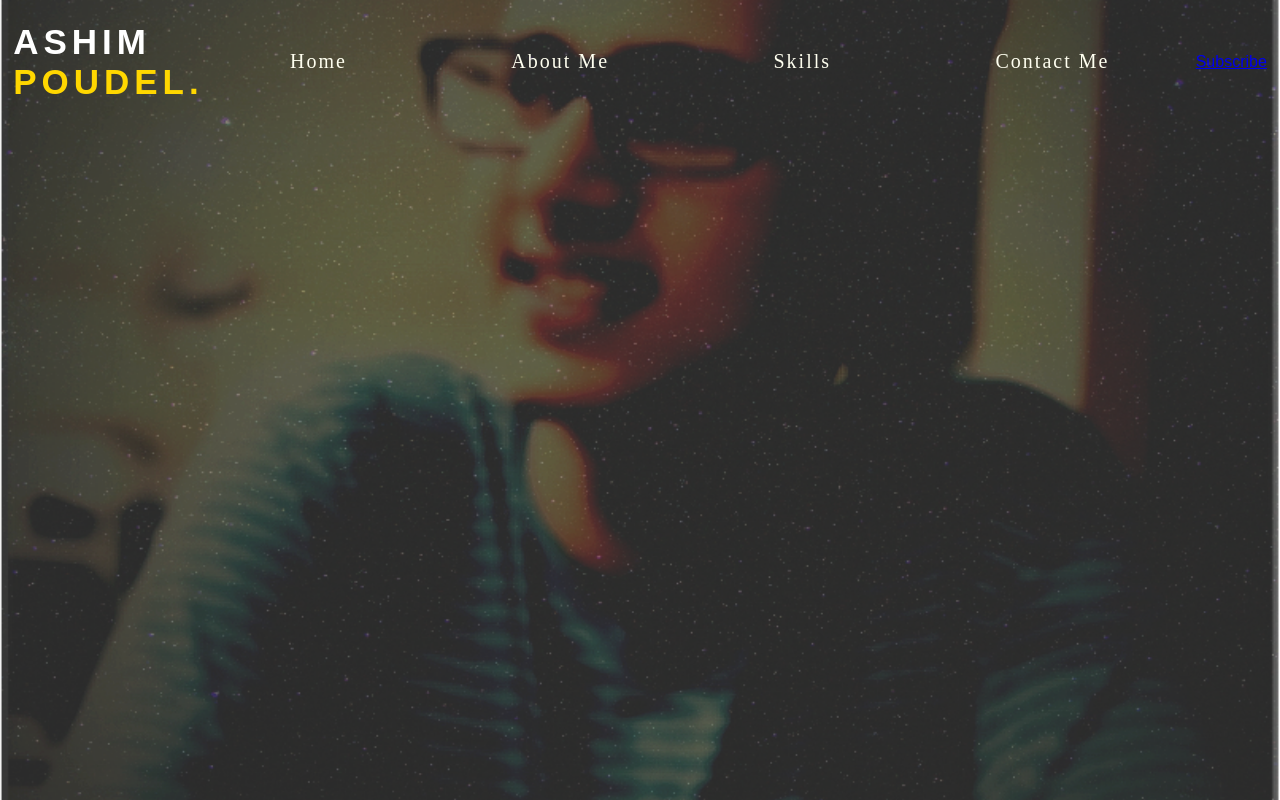
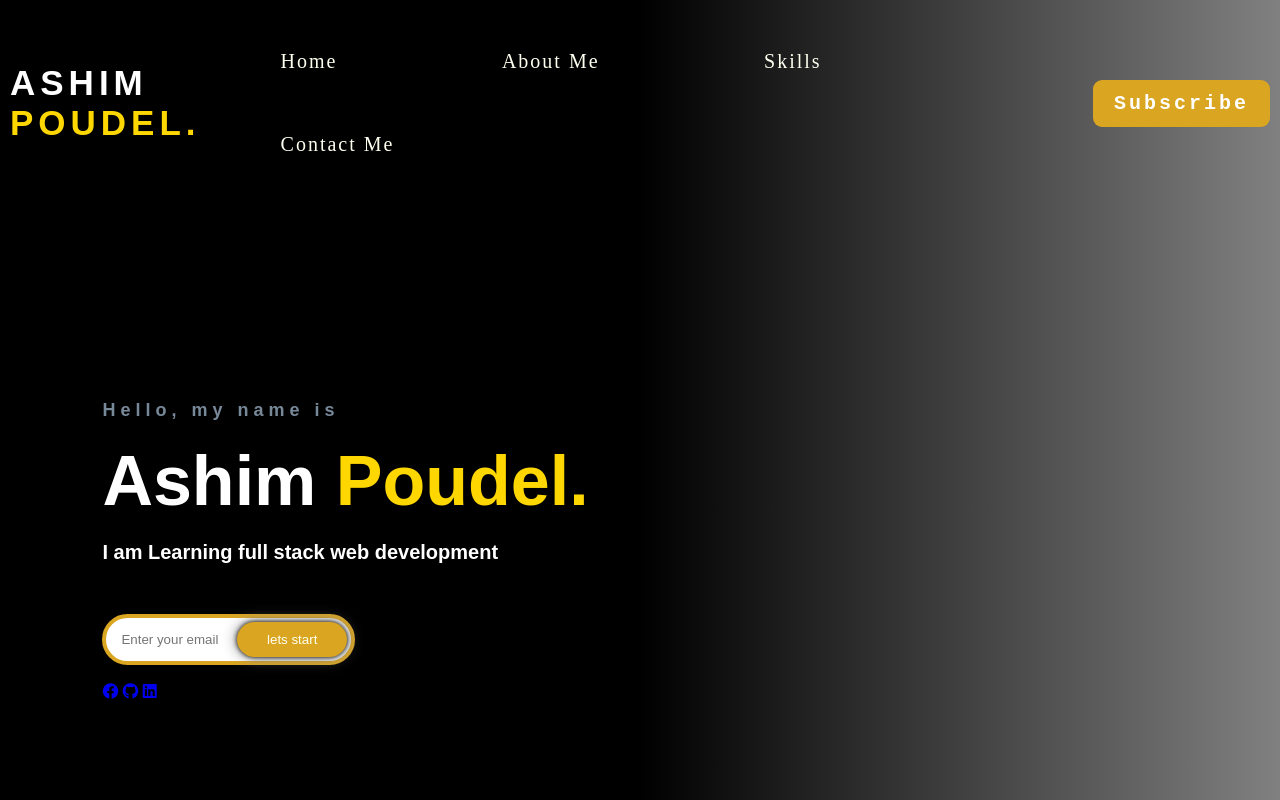
Before and after one commit to ashim76/portfolio1, a plain HTML site: page index.html in a window 1280 px wide. Drawn offline with Linux system fonts and the light colour scheme.

Commit message:
added logos

```diff
--- a/index.html
+++ b/index.html
@@ -11,6 +11,10 @@
 
     <!-- css -->
     <link rel="stylesheet" href="style.css">
+
+    <!-- fontAwesome -->
+    <link rel="stylesheet" href="https://cdnjs.cloudflare.com/ajax/libs/font-awesome/6.0.0-beta3/css/all.min.css" integrity="sha512-Fo3rlrZj/k7ujTnHg4CGR2D7kSs0v4LLanw2qksYuRlEzO+tcaEPQogQ0KaoGN26/zrn20ImR1DfuLWnOo7aBA==" crossorigin="anonymous" referrerpolicy="no-referrer"
+    />
 
     <title>Ashim</title>
 </head>
@@ -29,6 +33,29 @@
             </ul>
             <a href="#" class="btn">Subscribe</a>
         </nav>
+        <div class="content">
+            <h4>Hello, my name is </h4>
+            <h1>Ashim <span>Poudel.</span></h1>
+            <h3>I am Learning full stack web development</h3>
+            <div class="form1">
+                <form>
+                    <input type="email" name="email" id="mail" placeholder="Enter your email">
+                    <input type="submit" name="submit" value="lets start">
+                </form>
+            </div>
+            <div class="share">
+                <p>Let's Get Conneted!</p>
+                <div class="social">
+                    <a href="#"><i class="fab fa-facebook"></i></a>
+                    <a href="#"><i class="fab fa-github"></i></a>
+                    <a href="#"><i class="fab fa-linkedin"></i></a>
+
+
+
+                </div>
+            </div>
+
+        </div>
     </div>
 </body>
 
--- a/style.css
+++ b/style.css
@@ -7,7 +7,7 @@
                 .wrapper {
                     height: 100vh;
                     width: 100vw;
-        background-image: url(./img/background.png);
+                    background: linear-gradient(to right, black 50%, grey);
                     background-size: cover;
                     background-position: center;
                 }
@@ -48,4 +48,77 @@
 
                 nav ul li a:hover {
                     color: goldenrod;
+                    transition: .8s
                 }
+
+                .btn {
+                    background: goldenrod;
+                    color: white;
+                    font-family: monospace;
+                    font-size: 20px;
+                    text-decoration: none;
+                    letter-spacing: 3px;
+                    border-radius: 9px;
+                    font-weight: bold;
+                    border: 2px solid transparent;
+                    padding: 10px 19px;
+                }
+
+                .btn:hover {
+                    transform: scale(1.1)
+                }
+                /* CONTENT */
+
+                .content {
+                    position: absolute;
+                    top: 50%;
+                    left: 8%;
+                    tranform: translateY(-50%);
+                }
+
+                h1 {
+                    color: white;
+                    margin: 20px 0px 20px;
+                    font-size: 70px;
+                }
+
+                h3 {
+                    color: white;
+                    font-size: 20px;
+                    margin-bottom: 50px;
+                }
+
+                h4 {
+                    color: lightslategray;
+                    font-size: 18px;
+                    letter-spacing: 5px;
+                }
+
+                .form1 form {
+                    width: 380px;
+                    max-width: 100%;
+                    position: relative;
+                }
+
+                .form1 form input:first-child {
+                    display: inline-block;
+                    width: 100px;
+                    padding: 14px 130px 14px 15px;
+                    border: 4px solid goldenrod;
+                    border-radius: 4rem;
+                    outline: none;
+                }
+
+                .form1 form input:last-child {
+                    position: absolute;
+                    display: inline-block;
+                    outline: none;
+                    border: none;
+                    padding: 10px 30px;
+                    border-radius: 4rem;
+                    background-color: goldenrod;
+                    color: ivory;
+                    cursor: pointer;
+                    box-shadow: 0 0 5px #000, 0 0 15px #868686;
+                    top: 8px;
+                    right: 135px;
```
Lines whose indentation alone changed are shown as unchanged.
